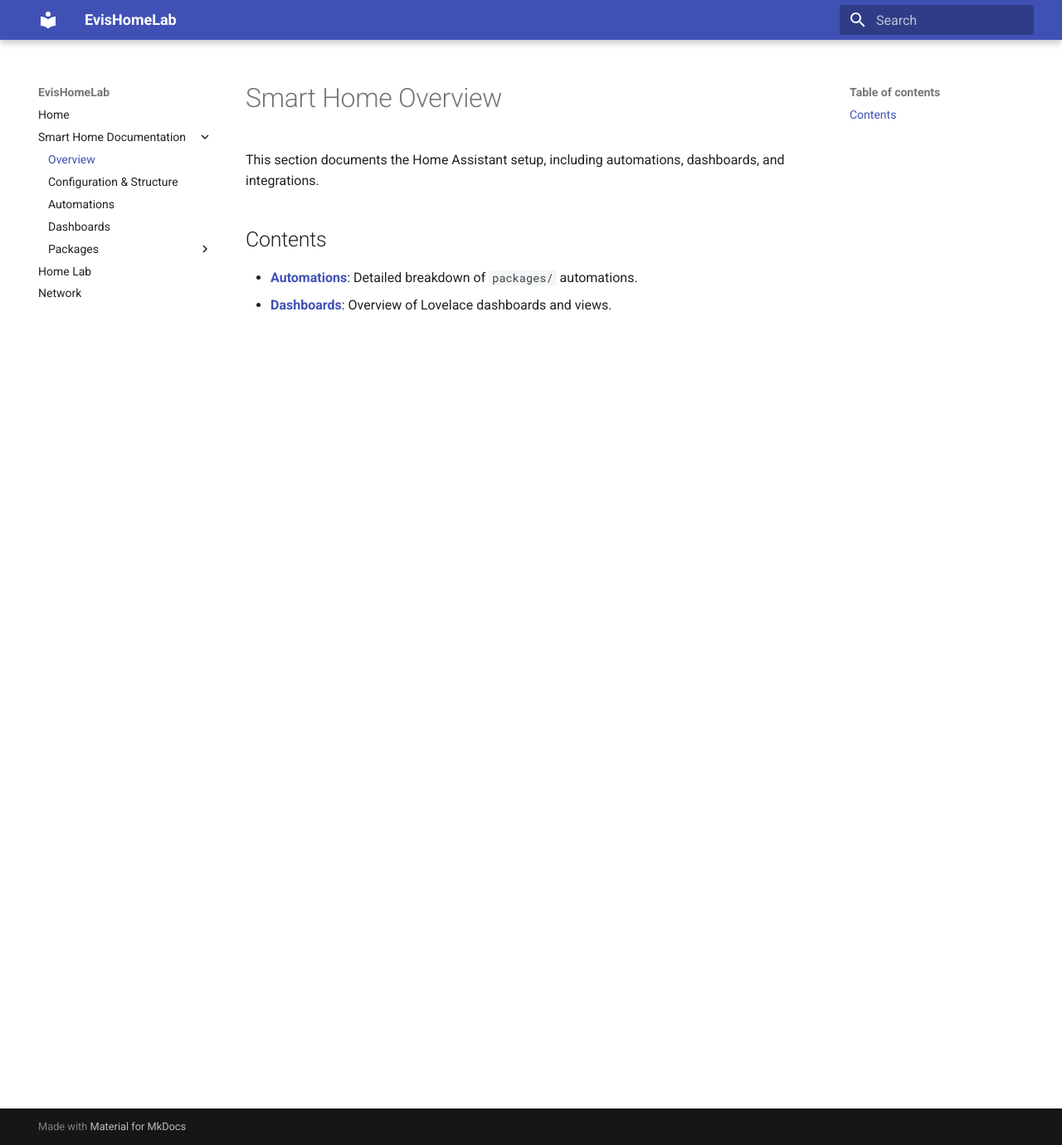
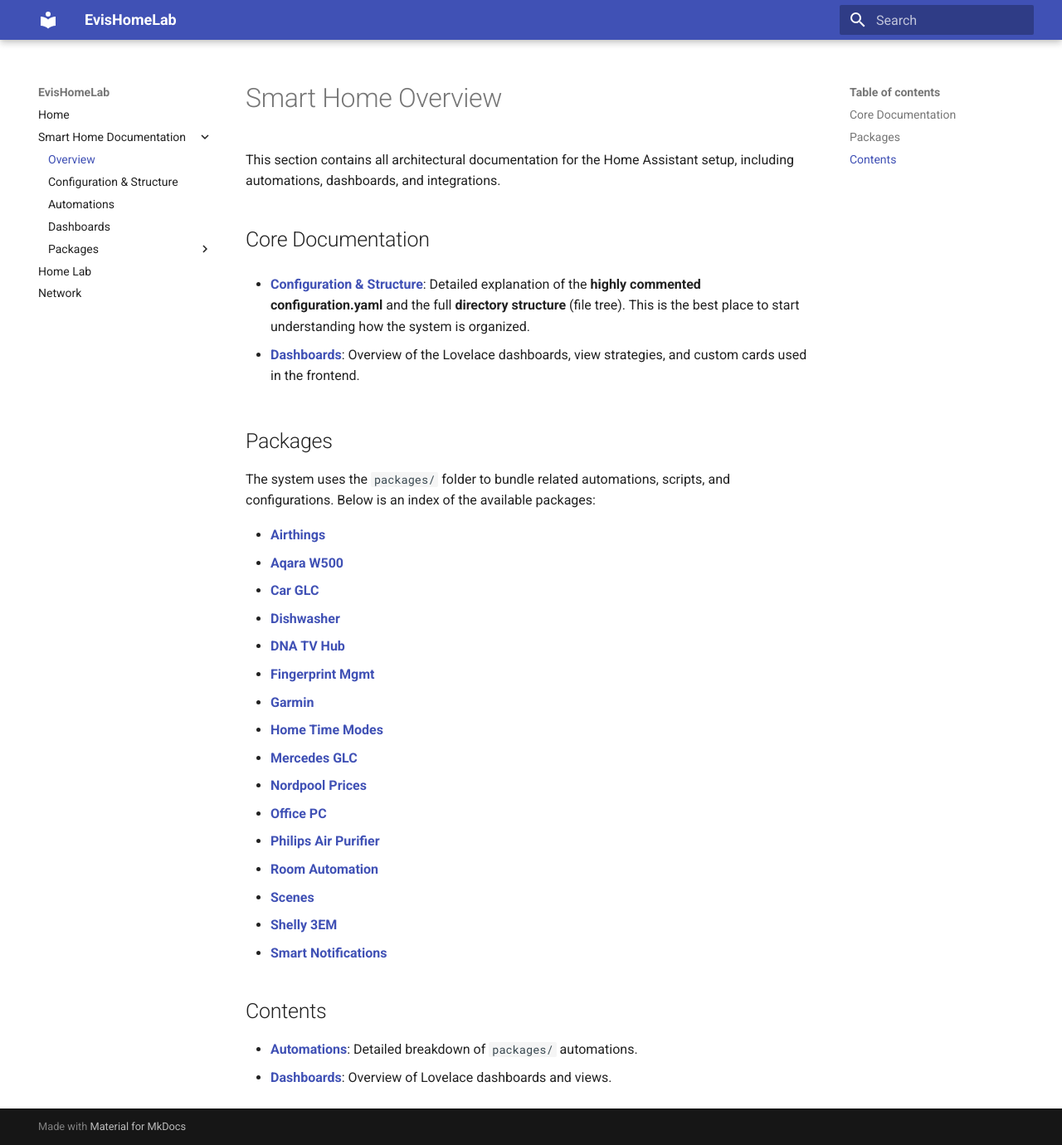
Before and after one commit to EvisHome/EvisHomeLab, an MkDocs documentation site: the page built from docs/smart-home/index.md, in a window 1280 px wide and 1380 px high. Shown: the whole window at 83% size. Built offline with MkDocs 1.6.1 and Material for MkDocs 9.7.7, drawn with Linux system fonts in a browser that asks for light colours.

Commit message:
Refined Smart Home overview index.md with new links

```diff
--- a/docs/smart-home/index.md
+++ b/docs/smart-home/index.md
@@ -1,6 +1,34 @@
 # Smart Home Overview
 
-This section documents the Home Assistant setup, including automations, dashboards, and integrations.
+This section contains all architectural documentation for the Home Assistant setup, including automations, dashboards, and integrations.
+
+## Core Documentation
+
+- **[Configuration & Structure](structure.md)**:
+  Detailed explanation of the **highly commented configuration.yaml** and the full **directory structure** (file tree). This is the best place to start understanding how the system is organized.
+
+- **[Dashboards](dashboards.md)**:
+  Overview of the Lovelace dashboards, view strategies, and custom cards used in the frontend.
+
+## Packages
+The system uses the `packages/` folder to bundle related automations, scripts, and configurations. Below is an index of the available packages:
+
+- **[Airthings](packages/airthings.md)**
+- **[Aqara W500](packages/aqara_w500.md)**
+- **[Car GLC](packages/car_glc.md)**
+- **[Dishwasher](packages/dishwasher.md)**
+- **[DNA TV Hub](packages/dna_tv_hub.md)**
+- **[Fingerprint Mgmt](packages/fingerprint_management.md)**
+- **[Garmin](packages/garmin.md)**
+- **[Home Time Modes](packages/home_time_modes.md)**
+- **[Mercedes GLC](packages/mercedes_glc.md)**
+- **[Nordpool Prices](packages/nordpool_prices.md)**
+- **[Office PC](packages/office_pc.md)**
+- **[Philips Air Purifier](packages/philips_air_purifier.md)**
+- **[Room Automation](packages/room_automation.md)**
+- **[Scenes](packages/scenes.md)**
+- **[Shelly 3EM](packages/shelly_3em.md)**
+- **[Smart Notifications](packages/smart_notifications.md)**
 
 ## Contents
 - **[Automations](automations.md)**: Detailed breakdown of `packages/` automations.
```
